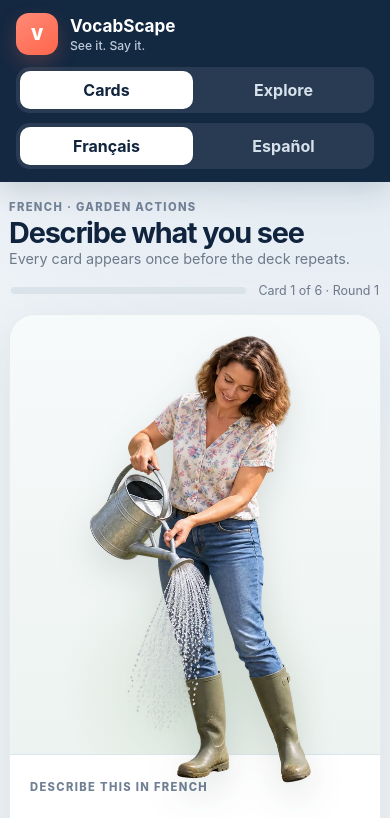
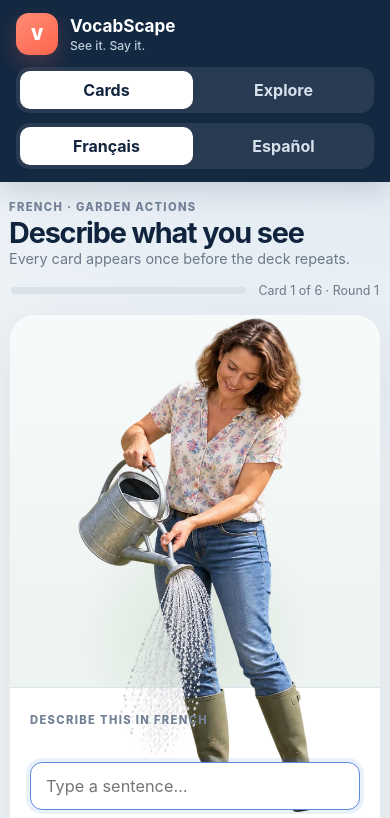
Before and after one commit to pelld/VocabScape, a Svelte app: page / in a window 390 px wide. Shown: the top 818 px of the page. Built offline with nearby package versions, Linux system fonts and the light colour scheme.

Commit message:
Resize flashcards for full-scene images

```diff
--- a/src/app.css
+++ b/src/app.css
@@ -118,7 +118,7 @@ button { color: inherit; }
 
 .card-page,
 .explore-page {
-  width: min(1080px, calc(100% - 28px));
+  width: min(900px, calc(100% - 28px));
   margin: 0 auto;
   padding: 28px 0 48px;
 }
@@ -213,10 +213,10 @@ button { color: inherit; }
 }
 
 .flashcard-media {
-  height: clamp(390px, 58vh, 650px);
+  height: clamp(340px, 50vh, 500px);
   display: grid;
   place-items: center;
-  padding: clamp(18px, 3vw, 34px);
+  padding: 0;
   background:
     radial-gradient(circle at 50% 85%, rgba(84, 135, 72, 0.14), transparent 32%),
     linear-gradient(180deg, #f7fafb, #edf3f0);
@@ -226,7 +226,7 @@ button { color: inherit; }
   width: 100%;
   height: 100%;
   object-fit: contain;
-  filter: drop-shadow(0 16px 18px rgba(27, 49, 38, 0.13));
+  filter: none;
 }
 
 .flashcard-body {
@@ -374,8 +374,8 @@ button { color: inherit; }
   }
 
   .flashcard-media {
-    height: 52vh;
-    min-height: 330px;
+    height: 44vh;
+    min-height: 300px;
   }
 }
 
```
